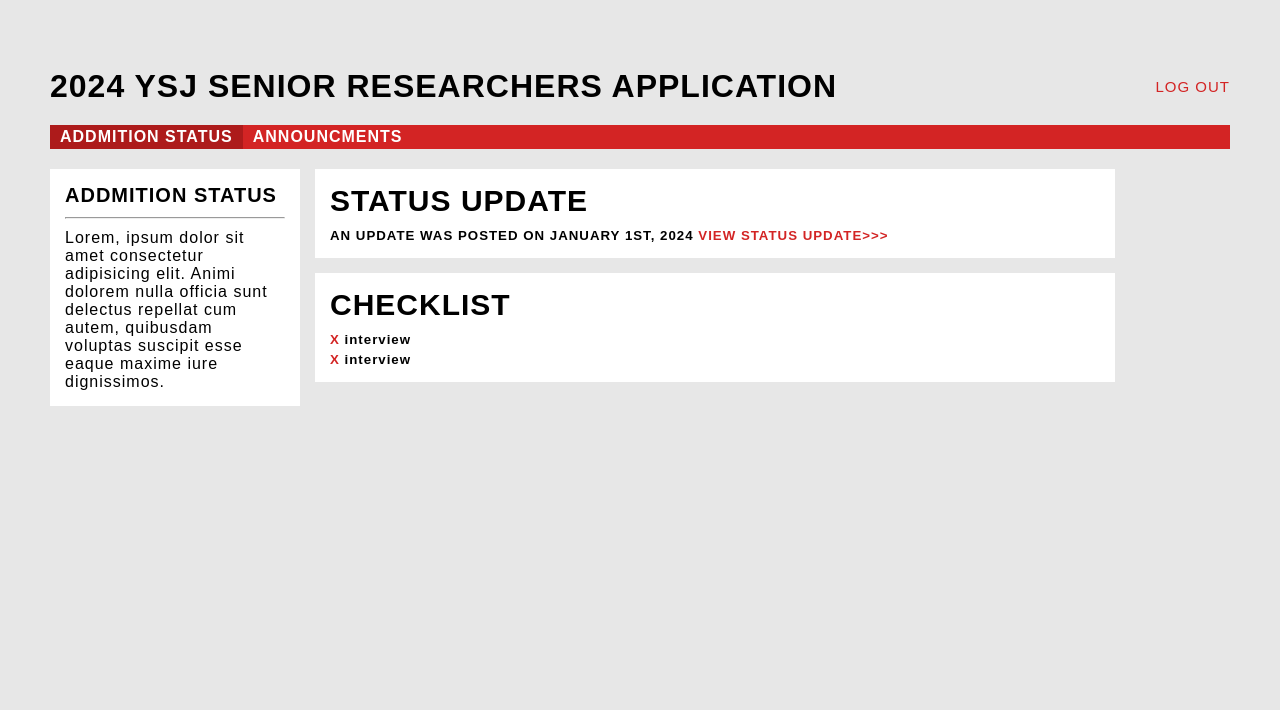
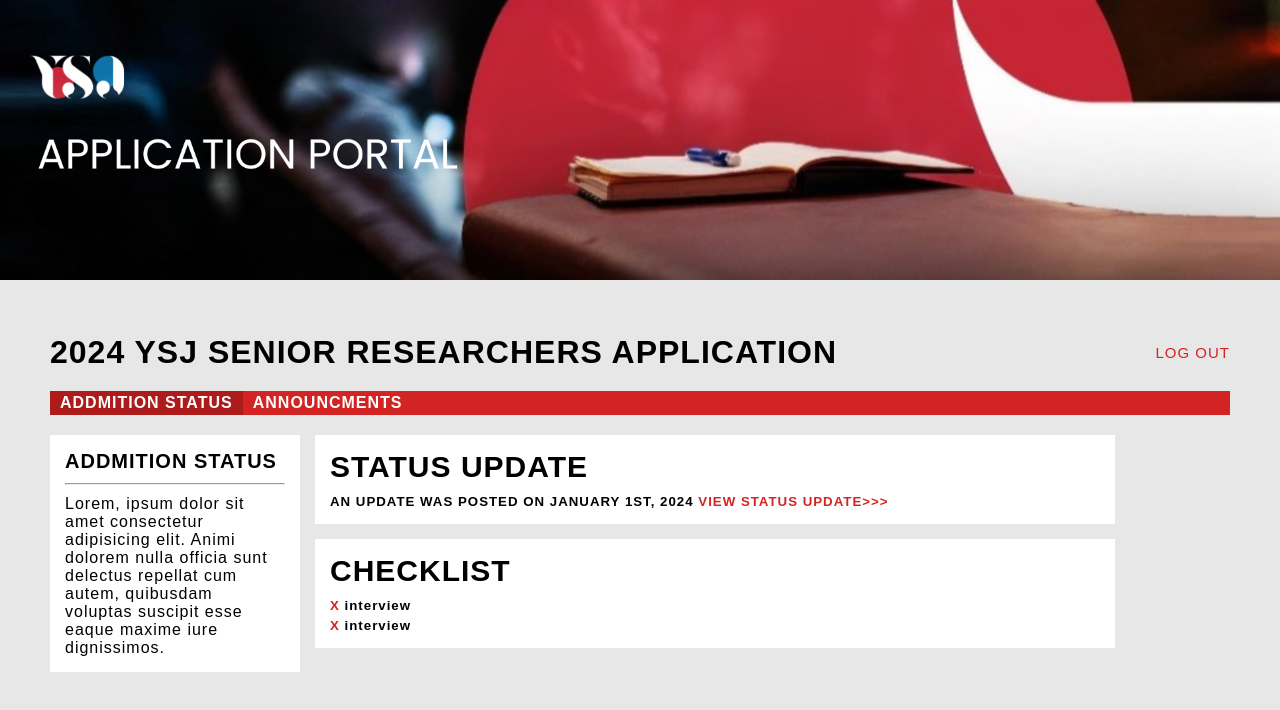
Before and after one commit to eyadwebdeveloper/YSJ-Portal, a plain HTML site: page design.html in a window 1280 px wide. Drawn offline with Linux system fonts and the light colour scheme; a web font is replaced by a local one.

Commit message:
Update design.html

```diff
--- a/design.html
+++ b/design.html
@@ -105,7 +105,7 @@
     </style>
 </head>
 <body>
-    <img src="APPLICATION PORTAL.png" alt="">
+    <img src="images/APPLICATION PORTAL.png" alt="">
     <div class="wrapperr">
         <div class="row">
             <h1>2024 YSJ SENIOR RESEARCHERS APPLICATION</h1>
```
